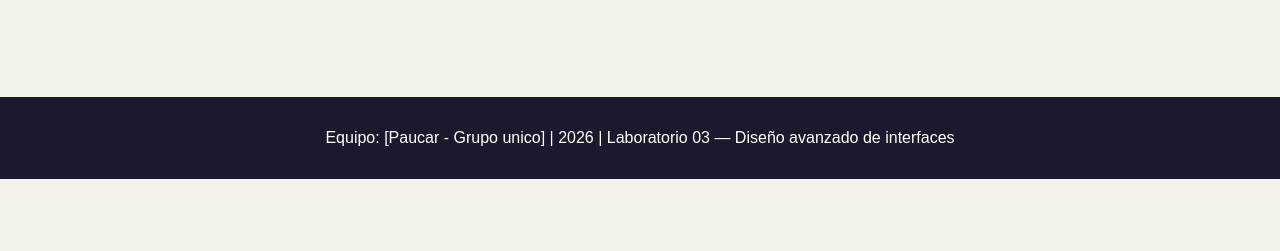
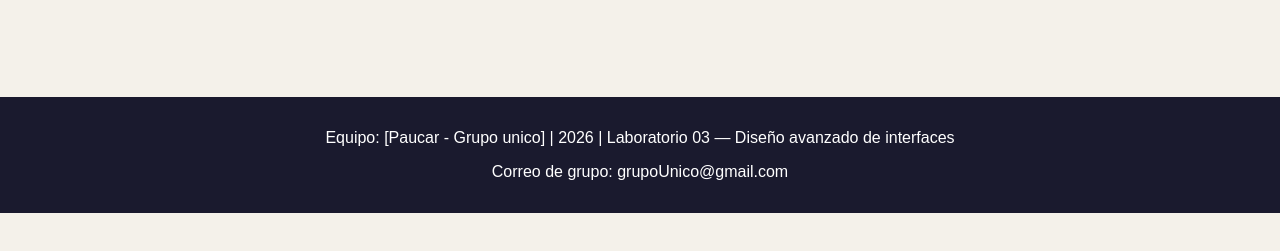
Before and after one commit to AJoanns/lab-git-sem03, a plain HTML site: page index.html in a window 1280 px wide. Shown: the part 213-464 px from the top of the page. Drawn offline with Linux system fonts and the light colour scheme.

Commit message:
fix: agregar correo en footer

```diff
--- a/index.html
+++ b/index.html
@@ -21,6 +21,7 @@
 
     <footer style="background:#1a1a2e;color:white;text-align:center;padding:16px;margin-top:40px">
         <p>Equipo: [Paucar - Grupo unico] | 2026 | Laboratorio 03 — Diseño avanzado de interfaces</p>
+        <p> Correo de grupo: grupoUnico@gmail.com </p>
     </footer>
 
 </body>
```
